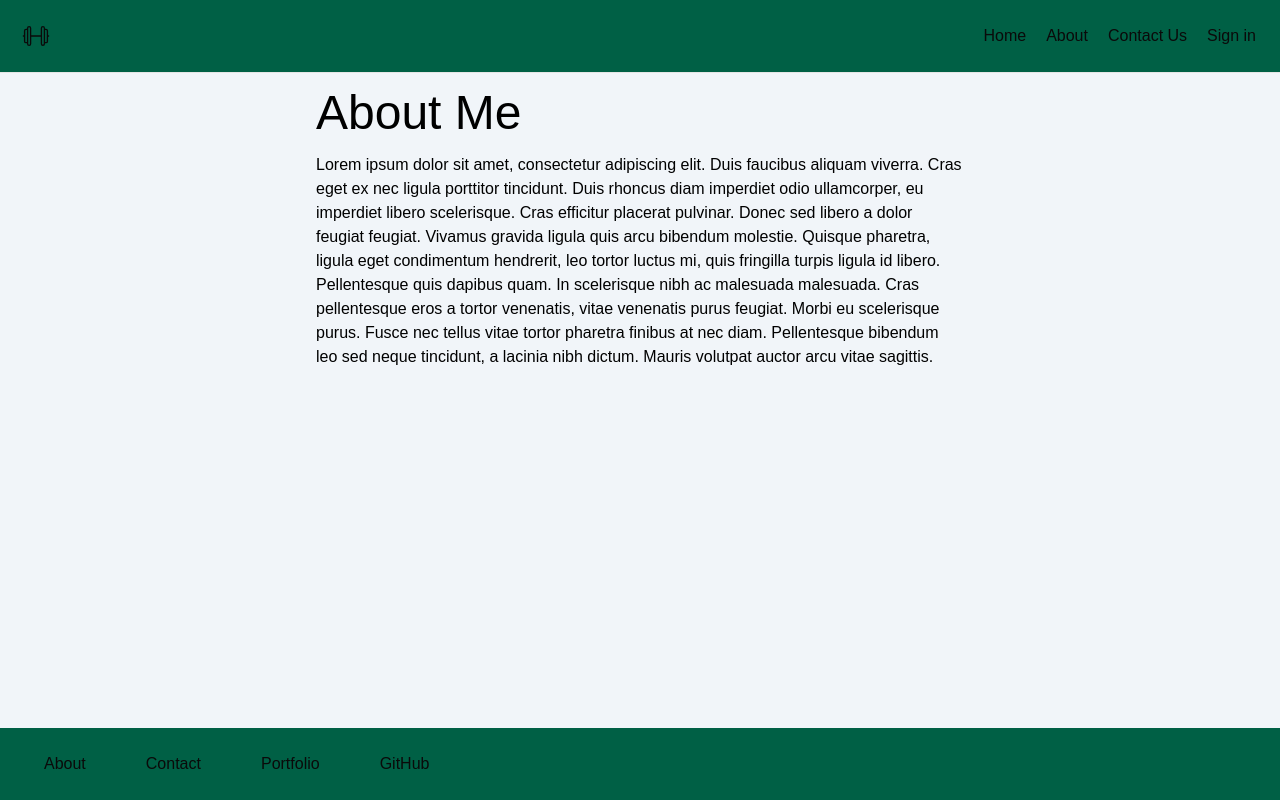
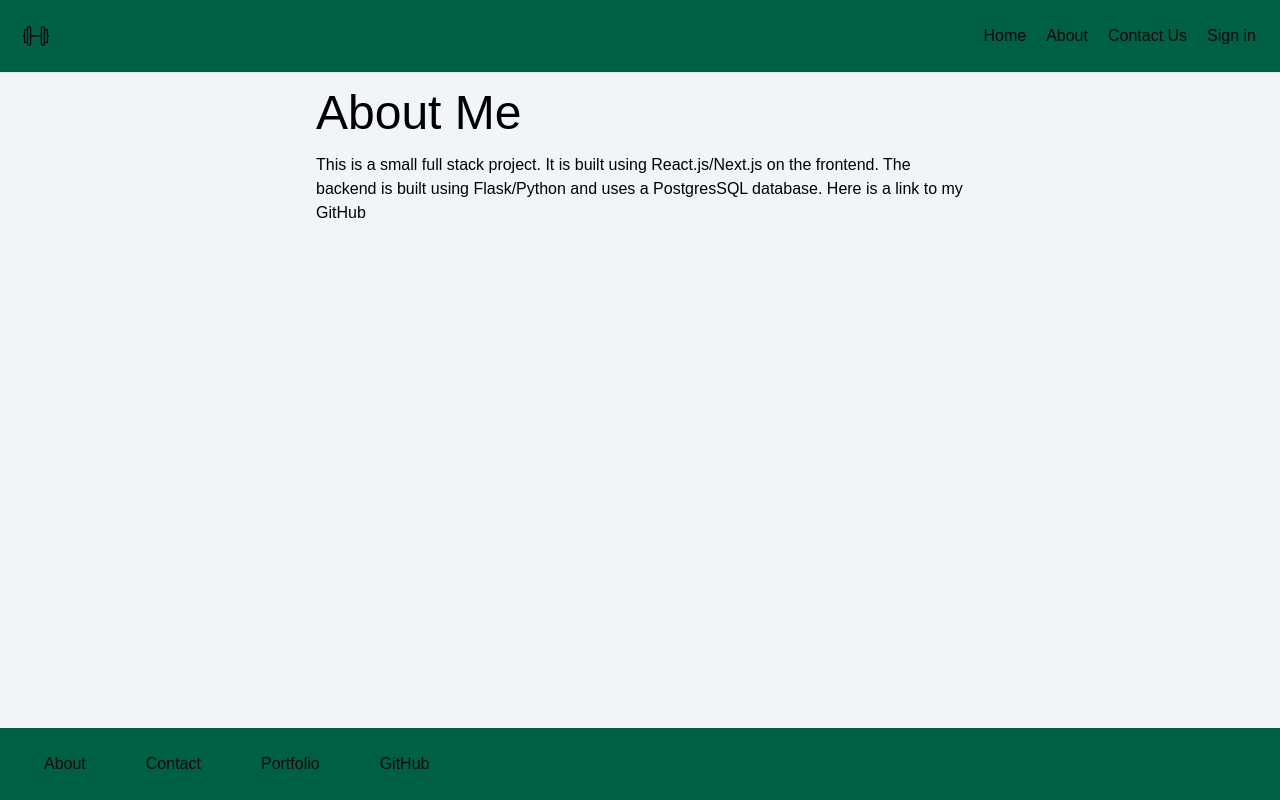
Before and after one commit to ldaws003/exercise-tracker-v2, a Next.js app: page /about in a window 1280 px wide. Built offline with nearby package versions, Linux system fonts and the light colour scheme; no server answers.

Commit message:
replaced lorem ipsum text

```diff
--- a/app/about/page.tsx
+++ b/app/about/page.tsx
@@ -2,14 +2,8 @@ export default function About(){
     return (
         <div className="bg-slate-100 self-auto text-black self-start max-w-2xl mx-auto sm:my-0 my-7 px-3">
             <h1 className="text-5xl my-4">About Me</h1>
-            <p>Lorem ipsum dolor sit amet, consectetur adipiscing elit. Duis faucibus aliquam viverra. Cras eget ex nec ligula
-                porttitor tincidunt. Duis rhoncus diam imperdiet odio ullamcorper, eu imperdiet libero scelerisque. Cras
-                efficitur placerat pulvinar. Donec sed libero a dolor feugiat feugiat. Vivamus gravida ligula quis arcu bibendum
-                 molestie. Quisque pharetra, ligula eget condimentum hendrerit, leo tortor luctus mi, quis fringilla turpis
-                 ligula id libero. Pellentesque quis dapibus quam. In scelerisque nibh ac malesuada malesuada. Cras pellentesque
-                  eros a tortor venenatis, vitae venenatis purus feugiat. Morbi eu scelerisque purus. Fusce nec tellus vitae
-                  tortor pharetra finibus at nec diam. Pellentesque bibendum leo sed neque tincidunt, a lacinia nibh dictum.
-                  Mauris volutpat auctor arcu vitae sagittis. </p>
+            <p>This is a small full stack project. It is built using React.js/Next.js on the frontend. The backend is built
+                using Flask/Python and uses a PostgresSQL database. Here is a link to my <a href="https://github.com/ldaws003" target="_blank">GitHub</a></p>
         </div>
     );
 }
--- a/app/contact-us/page.tsx
+++ b/app/contact-us/page.tsx
@@ -2,10 +2,7 @@ export default function Contact(){
     return (
         <div className="bg-slate-100 self-auto text-black self-start max-w-2xl mx-auto sm:my-0 my-7 px-3">
             <h1 className="text-5xl my-4">Contact Us</h1>
-            <p>Lorem ipsum dolor sit amet, consectetur adipiscing elit. Duis faucibus aliquam viverra. Cras eget ex nec
-                ligula porttitor tincidunt. Duis rhoncus diam imperdiet odio ullamcorper, eu imperdiet libero scelerisque.
-                Cras efficitur placerat pulvinar. Donec sed libero a dolor feugiat feugiat. Vivamus gravida ligula quis arcu
-                bibendum molestie. </p>
+            <p>Hi, there is no way to contact me unless through github. Here is the <a href="https://github.com/ldaws003" target="_blank">link</a></p>
         </div>
     );
 }
```
